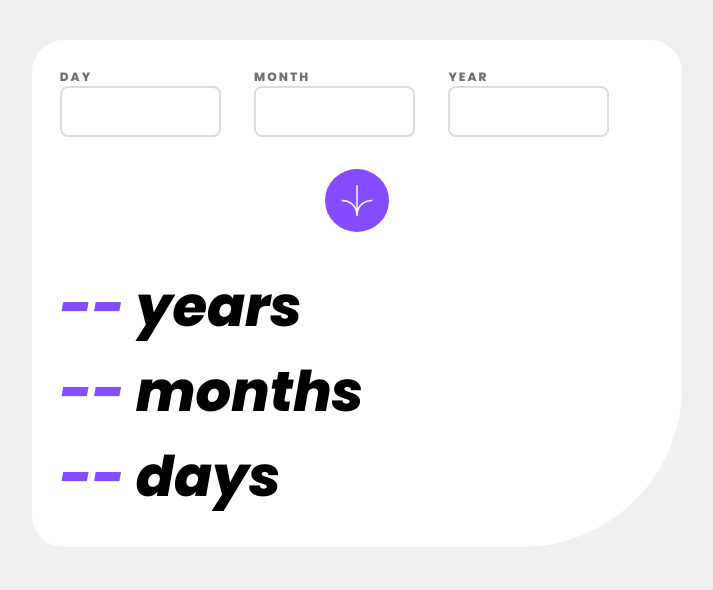
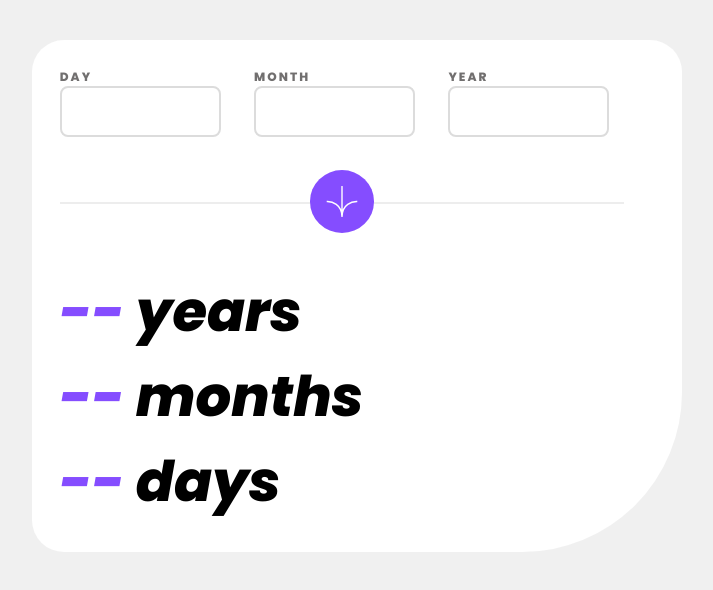
Before and after one commit to cjdemille/age-calculator, a React (Vite) app: page / in a window 1280 px wide. Shown: the top 590 px of the page, without its empty margins (283-996 px from the left). Built offline with nearby package versions, Linux system fonts and the light colour scheme.

Commit message:
update form sumbit

```diff
--- a/src/App.css
+++ b/src/App.css
@@ -5,14 +5,4 @@
     background-color: #fff;
     margin:2rem auto;
     width:80%;
-
 }
-
-.Icon{
-    background-color: #854DFF;
-    padding:1rem;
-    border-radius: 50%;
-    width:2rem;
-    margin:2rem auto;
-    display: block;
-}
--- a/src/App.jsx
+++ b/src/App.jsx
@@ -11,10 +11,9 @@ function App() {
   return (
     <div className='App'>
       <BirthDateForm day={day} month={month} year={year} setDay={setDay} setMonth={setMonth} setYear={setYear} />
-      <div className="IconSpacer">
-
-        <img src="../assets/images/icon-arrow.svg" className="Icon"/>
-      </div>
+      {day}
+      {month}
+      {year}
       <AgeDisplay />
     </div>
   )
--- a/src/BirthDateForm.css
+++ b/src/BirthDateForm.css
@@ -1,4 +1,4 @@
-.BirthDateForm{
+.BirthDateForm__row{
     display: flex;
     /* justify-content: space-between; */
 }
@@ -26,3 +26,43 @@
     margin-right: 1rem;
     width:30%;
 }
+
+.Icon{
+    background-color: #854DFF;
+    padding:1rem;
+    border-radius: 50%;
+    width:2rem;
+    margin:2rem auto;
+    position: relative;
+    z-index: 5;
+}
+
+button{
+    border:none;
+    background-color: transparent;
+    width:95%;
+    display: block;
+    position: relative;
+    overflow:hidden;
+}
+button:hover{
+    cursor: pointer;
+}
+
+button::after{
+    content:'';
+    display: block;
+    position: absolute;
+    top:50%;
+    left:0;
+    width:100%;
+    height:1px;
+    background-color:#DCDCDC;
+    transform: translateY(-50%);
+    border: none;
+}
+
+
+.error{
+    border:1px solid red;
+}
--- a/src/BirthDateForm.jsx
+++ b/src/BirthDateForm.jsx
@@ -7,8 +7,10 @@ export default function BirthDateForm({ day, setDay, month, setMonth, year, setY
         ((month == 4 || month == 6 || month == 9 || month == 11) && day > 30) ||
         day > 31
     )
+
     return (
         <form action="#" className='BirthDateForm'>
+            <div className="BirthDateForm__row">
             <div className="form__group">
                 <label htmlFor="day" className="form__label">Day</label>
                 <input type="text" id="day" name="day" className={dayError ? "form__input error" : "form__input"} value={day} onChange={(e) => setDay(e.target.value)} maxLength={2} />
@@ -21,6 +23,10 @@ export default function BirthDateForm({ day, setDay, month, setMonth, year, setY
                 <label htmlFor="year" className="form__label">Year</label>
                 <input type="text" id="year" name="year" className={year > 2023 ? "form__input error" : "form__input"} value={year} onChange={(e) => setYear(e.target.value)} maxLength={4} />
             </div>
+            </div>
+            <button>
+                <img src="../assets/images/icon-arrow.svg" className="Icon"/>
+            </button>
         </form>
     )
 }
```
